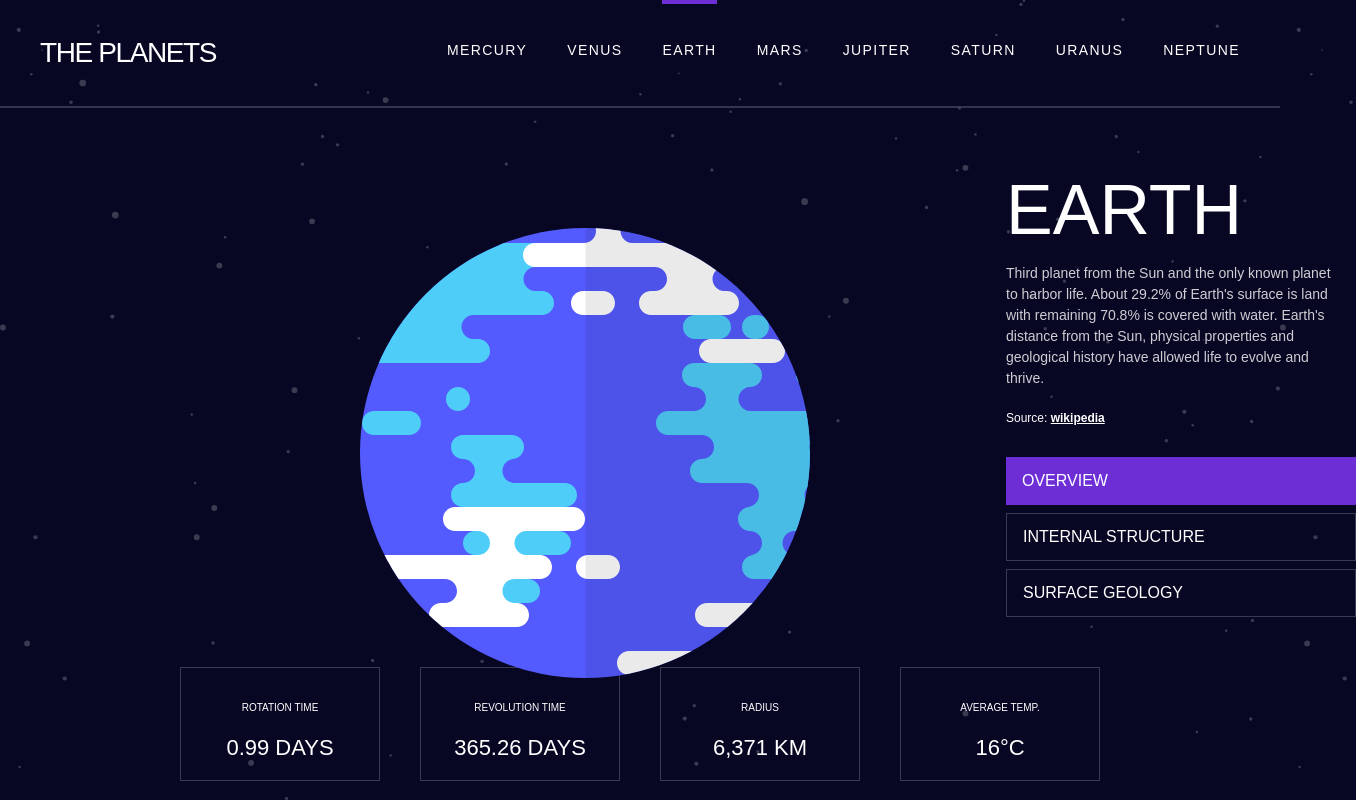
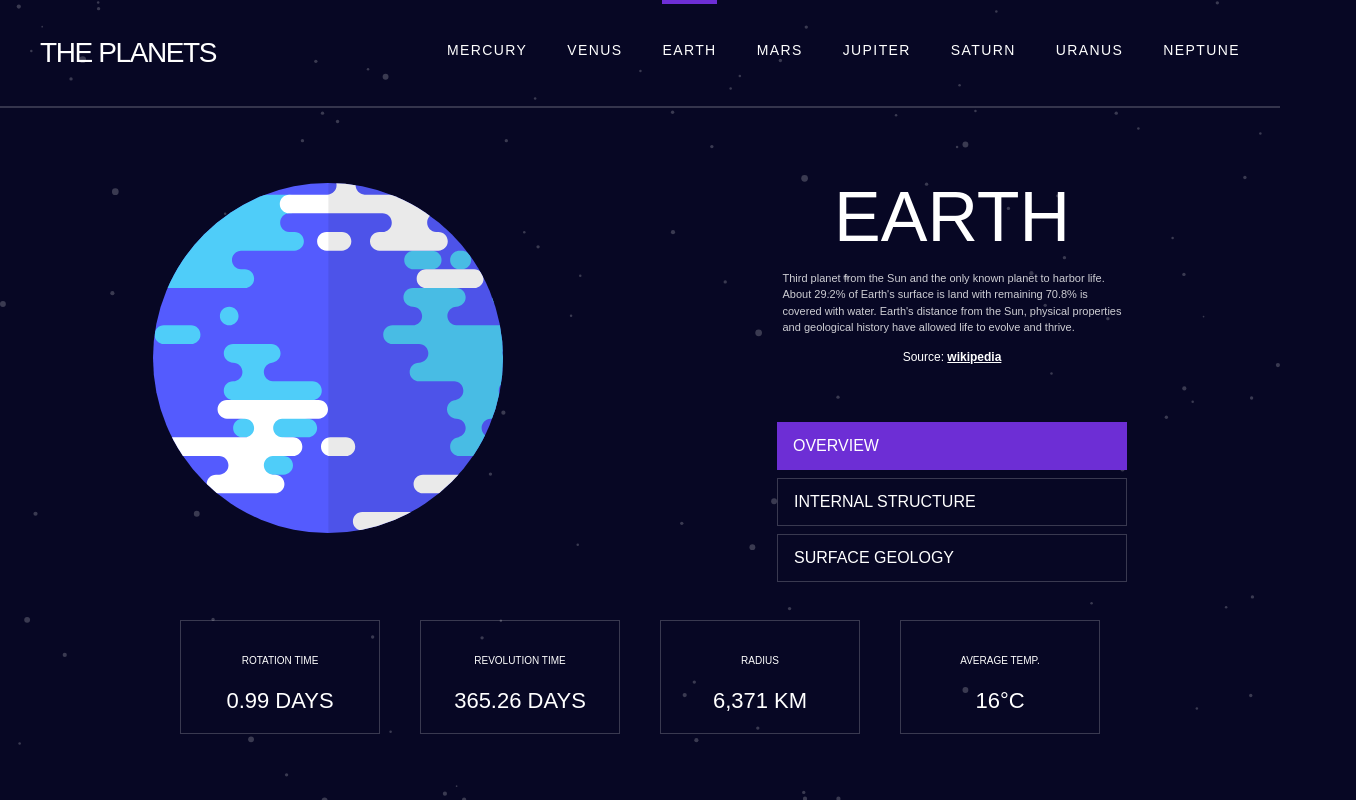
Before and after one commit to ruska2002/planet-fact-site, a React (Vite) app: page /Earth in a window 1280 px wide. Shown: the whole page, 1356 px wide, since content can reach past the window. Built offline with nearby package versions, Linux system fonts and the light colour scheme.

Commit message:
correct photo error

```diff
--- a/data.json
+++ b/data.json
@@ -20,8 +20,10 @@
     "images": {
       "planet": "/planet-mercury.svg",
       "internal": "/planet-mercury-internal.svg",
-      "geology": "/geology-mercury.png"
+      "geology": "/planet-mercury.svg"
     },
+    "miniPic": "/geology-mercury.png",
+
     "color": "#419EBB",
     "image": "/OvalMerc.png",
     "sizes": {
@@ -34,20 +36,20 @@
         "tabletHeight": "184px"
       },
       "internal": {
-        "laptopWidth": "139px",
-        "laptopHeight": "278px",
+        "laptopWidth": "290px",
+        "laptopHeight": "290px",
         "mobileWidth": "55px",
         "mobileHeight": "109px",
         "tabletWidth": "184px",
         "tabletHeight": "184px"
       },
       "geology": {
-        "laptopWidth": "163px",
-        "laptopHeight": "199px",
-        "mobileWidth": "30px",
-        "mobileHeight": "50px",
-        "tabletWidth": "88px",
-        "tabletHeight": "182px"
+        "laptopWidth": "290px",
+        "laptopHeight": "290px",
+        "mobileWidth": "111px",
+        "mobileHeight": "111px",
+        "tabletWidth": "184px",
+        "tabletHeight": "184px"
       }
     }
   },
@@ -72,17 +74,37 @@
     "images": {
       "planet": "/planet-venus.svg",
       "internal": "/planet-venus-internal.svg",
-      "geology": "./geology-venus.png"
+      "geology": "/planet-venus.svg"
     },
     "sizes": {
-      "mobileWidth": "154px",
-      "mobileHeight": "154px",
-      "tabletWidth": "253px",
-      "tabletHeight": "253px",
-      "internal": { "laptopWidth": "193px", "laptopHeight": "386px" }
+      "planet": {
+        "laptopWidth": "400px",
+        "laptopHeight": "400px",
+        "mobileWidth": "154px",
+        "mobileHeight": "154px",
+        "tabletWidth": "253px",
+        "tabletHeight": "253px"
+      },
+      "internal": {
+        "laptopWidth": "400px",
+        "laptopHeight": "400px",
+        "mobileWidth": "154px",
+        "mobileHeight": "154px",
+        "tabletWidth": "253px",
+        "tabletHeight": "253px"
+      },
+      "geology": {
+        "laptopWidth": "400px",
+        "laptopHeight": "400px",
+        "mobileWidth": "154px",
+        "mobileHeight": "154px",
+        "tabletWidth": "253px",
+        "tabletHeight": "253px"
+      }
     },
     "color": "#EDA249",
-    "image": "/OvalVenus.png"
+    "image": "/OvalVenus.png",
+    "miniPic": "./geology-venus.png"
   },
   {
     "name": "Earth",
@@ -105,36 +127,37 @@
     "images": {
       "planet": "/planet-earth.svg",
       "internal": "/planet-earth-internal.svg",
-      "geology": "/geology-earth.png"
+      "geology": "/planet-earth.svg"
     },
     "color": "#6D2ED5",
     "image": "/OvalEarth.png",
     "sizes": {
       "planet": {
-        "laptopWidth": "290px",
-        "laptopHeight": "290px",
-        "mobileWidth": "111px",
-        "mobileHeight": "111px",
-        "tabletWidth": "184px",
-        "tabletHeight": "184px"
+        "laptopWidth": "350px",
+        "laptopHeight": "350px",
+        "mobileWidth": "173px",
+        "mobileHeight": "173px",
+        "tabletWidth": "285px",
+        "tabletHeight": "285px"
       },
       "internal": {
-        "laptopWidth": "139px",
-        "laptopHeight": "278px",
-        "mobileWidth": "55px",
-        "mobileHeight": "109px",
-        "tabletWidth": "184px",
-        "tabletHeight": "184px"
+        "laptopWidth": "350px",
+        "laptopHeight": "350px",
+        "mobileWidth": "173px",
+        "mobileHeight": "173px",
+        "tabletWidth": "285px",
+        "tabletHeight": "285px"
       },
       "geology": {
-        "laptopWidth": "163px",
-        "laptopHeight": "199px",
-        "mobileWidth": "30px",
-        "mobileHeight": "50px",
-        "tabletWidth": "88px",
-        "tabletHeight": "182px"
+        "laptopWidth": "350px",
+        "laptopHeight": "350px",
+        "mobileWidth": "173px",
+        "mobileHeight": "173px",
+        "tabletWidth": "285px",
+        "tabletHeight": "285px"
       }
-    }
+    },
+    "miniPic": "/geology-earth.png"
   },
   {
     "name": "Mars",
@@ -157,36 +180,37 @@
     "images": {
       "planet": "/planet-mars.svg",
       "internal": "/planet-mars-internal.svg",
-      "geology": "/geology-mars.png"
+      "geology": "/planet-mars.svg"
     },
     "color": "#D14C32",
     "image": "/Mars.png",
     "sizes": {
       "planet": {
-        "laptopWidth": "290px",
-        "laptopHeight": "290px",
-        "mobileWidth": "111px",
-        "mobileHeight": "111px",
-        "tabletWidth": "184px",
-        "tabletHeight": "184px"
+        "laptopWidth": "336px",
+        "laptopHeight": "336px",
+        "mobileWidth": "129px",
+        "mobileHeight": "129px",
+        "tabletWidth": "213px",
+        "tabletHeight": "213px"
       },
       "internal": {
-        "laptopWidth": "139px",
-        "laptopHeight": "278px",
-        "mobileWidth": "55px",
-        "mobileHeight": "109px",
-        "tabletWidth": "184px",
-        "tabletHeight": "184px"
+        "laptopWidth": "336px",
+        "laptopHeight": "336px",
+        "mobileWidth": "129px",
+        "mobileHeight": "129px",
+        "tabletWidth": "213px",
+        "tabletHeight": "213px"
       },
       "geology": {
-        "laptopWidth": "163px",
-        "laptopHeight": "199px",
-        "mobileWidth": "30px",
-        "mobileHeight": "50px",
-        "tabletWidth": "88px",
-        "tabletHeight": "182px"
+        "laptopWidth": "336px",
+        "laptopHeight": "336px",
+        "mobileWidth": "129px",
+        "mobileHeight": "129px",
+        "tabletWidth": "213px",
+        "tabletHeight": "213px"
       }
-    }
+    },
+    "miniPic": "/geology-mars.png"
   },
   {
     "name": "Jupiter",
@@ -209,36 +233,37 @@
     "images": {
       "planet": "/planet-jupiter.svg",
       "internal": "/planet-jupiter-internal.svg",
-      "geology": "/geology-jupiter.png"
+      "geology": "/planet-jupiter.svg"
     },
     "color": "#D83A34",
     "image": "/Jupiter.png",
     "sizes": {
       "planet": {
-        "laptopWidth": "290px",
-        "laptopHeight": "290px",
-        "mobileWidth": "111px",
-        "mobileHeight": "111px",
-        "tabletWidth": "184px",
-        "tabletHeight": "184px"
+        "laptopWidth": "402px",
+        "laptopHeight": "402px",
+        "mobileWidth": "224px",
+        "mobileHeight": "224px",
+        "tabletWidth": "369px",
+        "tabletHeight": "369px"
       },
       "internal": {
-        "laptopWidth": "139px",
-        "laptopHeight": "278px",
-        "mobileWidth": "55px",
-        "mobileHeight": "109px",
-        "tabletWidth": "184px",
-        "tabletHeight": "184px"
+        "laptopWidth": "402px",
+        "laptopHeight": "402px",
+        "mobileWidth": "224px",
+        "mobileHeight": "224px",
+        "tabletWidth": "369px",
+        "tabletHeight": "369px"
       },
       "geology": {
-        "laptopWidth": "163px",
-        "laptopHeight": "199px",
-        "mobileWidth": "30px",
-        "mobileHeight": "50px",
-        "tabletWidth": "88px",
-        "tabletHeight": "182px"
+        "laptopWidth": "402px",
+        "laptopHeight": "402px",
+        "mobileWidth": "224px",
+        "mobileHeight": "224px",
+        "tabletWidth": "369px",
+        "tabletHeight": "369px"
       }
-    }
+    },
+    "miniPic": "/geology-jupiter.png"
   },
   {
     "name": "Saturn",
@@ -261,36 +286,37 @@
     "images": {
       "planet": "/planet-saturn.svg",
       "internal": "/planet-saturn-internal.svg",
-      "geology": "/geology-saturn.png"
+      "geology": "/planet-saturn.svg"
     },
     "color": "#CD5120",
     "image": "/Saturn.png",
     "sizes": {
       "planet": {
-        "laptopWidth": "290px",
-        "laptopHeight": "290px",
-        "mobileWidth": "111px",
-        "mobileHeight": "111px",
-        "tabletWidth": "184px",
-        "tabletHeight": "184px"
+        "laptopWidth": "466px",
+        "laptopHeight": "466px",
+        "mobileWidth": "256px",
+        "mobileHeight": "256px",
+        "tabletWidth": "422px",
+        "tabletHeight": "422px"
       },
       "internal": {
-        "laptopWidth": "139px",
-        "laptopHeight": "278px",
-        "mobileWidth": "55px",
-        "mobileHeight": "109px",
-        "tabletWidth": "184px",
-        "tabletHeight": "184px"
+        "laptopWidth": "466px",
+        "laptopHeight": "466px",
+        "mobileWidth": "256px",
+        "mobileHeight": "256px",
+        "tabletWidth": "422px",
+        "tabletHeight": "422px"
       },
       "geology": {
-        "laptopWidth": "163px",
-        "laptopHeight": "199px",
-        "mobileWidth": "30px",
-        "mobileHeight": "50px",
-        "tabletWidth": "88px",
-        "tabletHeight": "182px"
+        "laptopWidth": "466px",
+        "laptopHeight": "466px",
+        "mobileWidth": "256px",
+        "mobileHeight": "256px",
+        "tabletWidth": "422px",
+        "tabletHeight": "422px"
       }
-    }
+    },
+    "miniPic": "/geology-saturn.png"
   },
   {
     "name": "Uranus",
@@ -313,36 +339,37 @@
     "images": {
       "planet": "/planet-uranus.svg",
       "internal": "/planet-uranus-internal.svg",
-      "geology": "/geology-uranus.png"
+      "geology": "/planet-uranus.svg"
     },
     "color": "#1EC1A2",
     "image": "/Urans.png",
     "sizes": {
       "planet": {
-        "laptopWidth": "290px",
-        "laptopHeight": "290px",
-        "mobileWidth": "111px",
-        "mobileHeight": "111px",
-        "tabletWidth": "184px",
-        "tabletHeight": "184px"
+        "laptopWidth": "400px",
+        "laptopHeight": "400px",
+        "mobileWidth": "176px",
+        "mobileHeight": "176px",
+        "tabletWidth": "290px",
+        "tabletHeight": "290px"
       },
       "internal": {
-        "laptopWidth": "139px",
-        "laptopHeight": "278px",
-        "mobileWidth": "55px",
-        "mobileHeight": "109px",
-        "tabletWidth": "184px",
-        "tabletHeight": "184px"
+        "laptopWidth": "400px",
+        "laptopHeight": "400px",
+        "mobileWidth": "176px",
+        "mobileHeight": "176px",
+        "tabletWidth": "290px",
+        "tabletHeight": "290px"
       },
       "geology": {
-        "laptopWidth": "163px",
-        "laptopHeight": "199px",
-        "mobileWidth": "30px",
-        "mobileHeight": "50px",
-        "tabletWidth": "88px",
-        "tabletHeight": "182px"
+        "laptopWidth": "400px",
+        "laptopHeight": "400px",
+        "mobileWidth": "176px",
+        "mobileHeight": "176px",
+        "tabletWidth": "290px",
+        "tabletHeight": "290px"
       }
-    }
+    },
+    "miniPic": "/geology-uranus.png"
   },
   {
     "name": "Neptune",
@@ -365,35 +392,36 @@
     "images": {
       "planet": "/planet-neptune.svg",
       "internal": "/planet-neptune-internal.svg",
-      "geology": "/geology-neptune.png"
+      "geology": "/planet-neptune.svg"
     },
     "color": "#2D68F0",
     "image": "/Neptune.png",
     "sizes": {
       "planet": {
-        "laptopWidth": "290px",
-        "laptopHeight": "290px",
-        "mobileWidth": "111px",
-        "mobileHeight": "111px",
-        "tabletWidth": "184px",
-        "tabletHeight": "184px"
+        "laptopWidth": "400px",
+        "laptopHeight": "400px",
+        "mobileWidth": "173px",
+        "mobileHeight": "173px",
+        "tabletWidth": "285px",
+        "tabletHeight": "285px"
       },
       "internal": {
-        "laptopWidth": "139px",
-        "laptopHeight": "278px",
-        "mobileWidth": "55px",
-        "mobileHeight": "109px",
-        "tabletWidth": "184px",
-        "tabletHeight": "184px"
+        "laptopWidth": "400px",
+        "laptopHeight": "400px",
+        "mobileWidth": "173px",
+        "mobileHeight": "173px",
+        "tabletWidth": "285px",
+        "tabletHeight": "285px"
       },
       "geology": {
-        "laptopWidth": "163px",
-        "laptopHeight": "199px",
-        "mobileWidth": "30px",
-        "mobileHeight": "50px",
-        "tabletWidth": "88px",
-        "tabletHeight": "182px"
+        "laptopWidth": "400px",
+        "laptopHeight": "400px",
+        "mobileWidth": "173px",
+        "mobileHeight": "173px",
+        "tabletWidth": "285px",
+        "tabletHeight": "285px"
       }
-    }
+    },
+    "miniPic": "/geology-neptune.png"
   }
 ]
--- a/package.json
+++ b/package.json
@@ -15,6 +15,7 @@
     "lucide-react": "^0.487.0",
     "react": "^19.0.0",
     "react-dom": "^19.0.0",
+    "react-responsive": "^10.0.1",
     "react-router": "^7.4.1",
     "react-router-dom": "^7.4.1"
   },
--- a/src/components/Planet.tsx
+++ b/src/components/Planet.tsx
@@ -1,6 +1,7 @@
 import { useParams } from "react-router-dom";
 import data from "../../data.json";
 import { useState } from "react";
+import { useMediaQuery } from "react-responsive";
 
 const buttonName = [
   { name: "overview", text: "OVERVIEW", mobileText: "OVERVIEW" },
@@ -33,6 +34,7 @@ interface Planet {
     internal: Size;
     geology: Size;
   };
+  miniPic: string;
 }
 
 const viewToImageKey = {
@@ -42,13 +44,19 @@ const viewToImageKey = {
 } as const;
 
 export default function Planet() {
+  const matchesTablet = useMediaQuery({ minWidth: 768, maxWidth: 1023 });
+  const matchesLaptop = useMediaQuery({ minWidth: 1024 });
+
   const [currentText, setCurrentText] = useState<
     "overview" | "structure" | "geology"
   >("overview");
+
   const { planetName } = useParams<{ planetName: string }>();
   const planet = data.find((planet) => planet.name === planetName) as
     | Planet
     | undefined;
+
+  const PlanetImage = planet;
 
   const getDomain = (url: string) => {
     try {
@@ -69,21 +77,40 @@ export default function Planet() {
     }
   };
 
+  const getCurrentSize = () => {
+    // ამ ფუნქციით ვიგებ რომელ ფოტოზე დგას, რომ იმისი ზომები გამოვიყენო ჯეისონიდან
+
+    if (!planet) return { width: "0px", height: "0px" };
+
+    const view = viewToImageKey[currentText]; //რომელი ფოტოაა
+    const size = planet.sizes[view]; // მომაქვს ზომა
+
+    if (!size) return { width: "0px", height: "0px" };
+
+    if (matchesTablet) {
+      return { width: size.tabletWidth, height: size.tabletHeight };
+    } else if (matchesLaptop) {
+      return { width: size.laptopWidth, height: size.laptopHeight };
+    } else {
+      return { width: size.mobileWidth, height: size.mobileHeight };
+    }
+  };
+
+  const miniPic = (): { miniWidth: string; miniHeight: string } => {
+    if (!planet) return { miniWidth: "0px", miniHeight: "0px" };
+    if (matchesLaptop) {
+      return { miniWidth: "180px", miniHeight: "180px" };
+    } else if (matchesTablet) {
+      return { miniWidth: "100px", miniHeight: "100px" };
+    } else {
+      return { miniWidth: "60px", miniHeight: "60px" };
+    }
+  };
+
+  const { width, height } = getCurrentSize();
+  const { miniWidth, miniHeight } = miniPic();
+
   const domain = getDomain(planet?.[currentText]?.source);
-
-  const getImageSizeClasses = () => {
-    if (!planet) return "";
-
-    const view = viewToImageKey[currentText];
-    const size = planet.sizes[view];
-
-    if (!size) return "";
-    return `
-      w-[${size.mobileWidth}] h-[${size.mobileHeight}]
-      md:w-[${size.tabletWidth}] md:h-[${size.tabletHeight}]
-      lg:w-[${size.laptopWidth}] lg:h-[${size.laptopHeight}]
-    `;
-  };
 
   return (
     <div>
@@ -109,28 +136,37 @@ export default function Planet() {
       </nav>
 
       <hr className="opacity-20" />
-      <div className="relative text-center">
+
+      <div className="lg:max-w-[1440px] mx-auto">
+        <div className="lg:flex lg:justify-center lg:flex-row lg:items-center lg:min-h-[60vh]  px-4  md:flex md:flex-col md:justify-center ">
+          <div className="flex justify-center items-center lg:w-1/2 relative mt-5">
             <img
               src={planet?.images[viewToImageKey[currentText]]}
               alt={planet?.name}
-          className={`lg:absolute mx-auto lg:mx-0 ${getImageSizeClasses()} object-contain mt-[64px] lg:ml-[360px] lg:mt-[120px]`}
+              className="mx-auto object-contain"
+              style={{ width, height }}
             />
+            {currentText === "geology" && (
+              <img
+                src={planet?.miniPic}
+                className="absolute top-1/2 left-1/2 -translate-x-1/2 -translate-y-1/2 object-contain pointer-events-none lg:mt-36  lg:ml-12 mt-10 ml-8"
+                style={{ width: miniWidth, height: miniHeight }}
+              />
+            )}
           </div>
-      <div className="ml-[21px] mr-[21px] text-center md:text-left md:ml-8 md:flex md:flex-row md:gap-10 lg:flex-col lg:ml-[1006px]">
-        <div className="flex-1">
-          <p className="text-[#ffffff] font-normal text-[35px] uppercase mt-[50px] lg:text-[70px]">
+
+          <div className="lg:w-1/2 px-6 lg:px-12 lg:flex lg:flex-col md:flex md:justify-center md:items-center">
+            <div>
+              <p className="text-[#ffffff] font-normal text-[35px] uppercase mt-[50px] lg:text-[70px] text-center">
                 {planet?.name}
               </p>
-          <p className="text-[#ffffff] text-[11px] font-medium text-center opacity-80 md:text-left md:w-[339px] lg:text-left lg:text-[14px]">
+              <p className="text-[#ffffff] text-[11px] font-medium text-center opacity-80 md:text-left md:w-[339px]">
                 {planet?.[currentText].content}
               </p>
-
-          <p className="text-[#ffffff] text-[12px] font-normal md:mt-3 lg:mt-5">
+              <p className="text-[#ffffff] text-[12px] font-normal md:mt-3 text-center">
                 Source:{" "}
                 <a
                   href={planet?.[currentText].source}
-              target="_blank"
-              rel="noreferrer"
                   className="underline font-bold"
                 >
                   {domain}
@@ -138,7 +174,8 @@ export default function Planet() {
               </p>
             </div>
 
-        <div className="hidden md:flex md:flex-col md:justify-start md:gap-2 md:mt-[68px] md:mr-[120px] lg:mt-[-10px]">
+            {(matchesTablet || matchesLaptop) && (
+              <div className="mt-6 md:flex md:flex-col md:gap-2 md:mt-14">
                 {buttonName.map((view, index) => (
                   <div
                     key={index}
@@ -160,15 +197,19 @@ export default function Planet() {
                   </div>
                 ))}
               </div>
+            )}
+          </div>
         </div>
 
-      <div className="md:text-[22px] md:flex md:justify-between text-[#ffff] uppercase text-center ml-[30px] mr-[30px] mt-8 mb-4 md:gap-4 lg:gap-[40px] lg:ml-[180px] lg:mr-[180px] lg:mt-[50px]">
+        <div className="flex flex-col gap-3 md:text-[22px] md:flex md:flex-row md:justify-between text-[#ffff] uppercase text-center ml-[30px] mr-[30px] mt-8 mb-4 md:gap-4 lg:gap-[40px] lg:ml-[180px] lg:mr-[180px]">
           <div className="flex md:flex-col justify-between border border-white/20 p-4 w-full">
             <p className="text-[8px] mb-4 mt-4 md:text-[10px]">ROTATION TIME</p>
             <p>{planet?.rotation}</p>
           </div>
           <div className="flex md:flex-col justify-between border border-white/20 p-4 w-full">
-          <p className="text-[8px] mb-4 mt-4 md:text-[10px]">REVOLUTION TIME</p>
+            <p className="text-[8px] mb-4 mt-4 md:text-[10px]">
+              REVOLUTION TIME
+            </p>
             <p>{planet?.revolution}</p>
           </div>
           <div className="flex md:flex-col justify-between border border-white/20  p-4 w-full">
@@ -181,5 +222,6 @@ export default function Planet() {
           </div>
         </div>
       </div>
+    </div>
   );
 }
--- a/src/components/ResponsiveMenu.tsx
+++ b/src/components/ResponsiveMenu.tsx
@@ -32,7 +32,7 @@ export default function ResponsiveMenu({ isOpen }: ResponsiveMenuProps) {
           initial={{ opacity: 0 }}
           animate={{ opacity: 1 }}
           exit={{ opacity: 0 }}
-          className="absolute top-12 left-0 w-full h-[585px] bg-[#070724]"
+          className="absolute top-[63px] left-0 w-full h-[585px] bg-[#070724]"
         >
           <div className="text-xl font-semibold uppercase text-white py-10 ">
             <ul className="flex flex-col space-y-4">
```
Also changed, not shown: 1 other file (tests, documents, lock files or other folders). Lines whose indentation alone changed are shown as unchanged.
